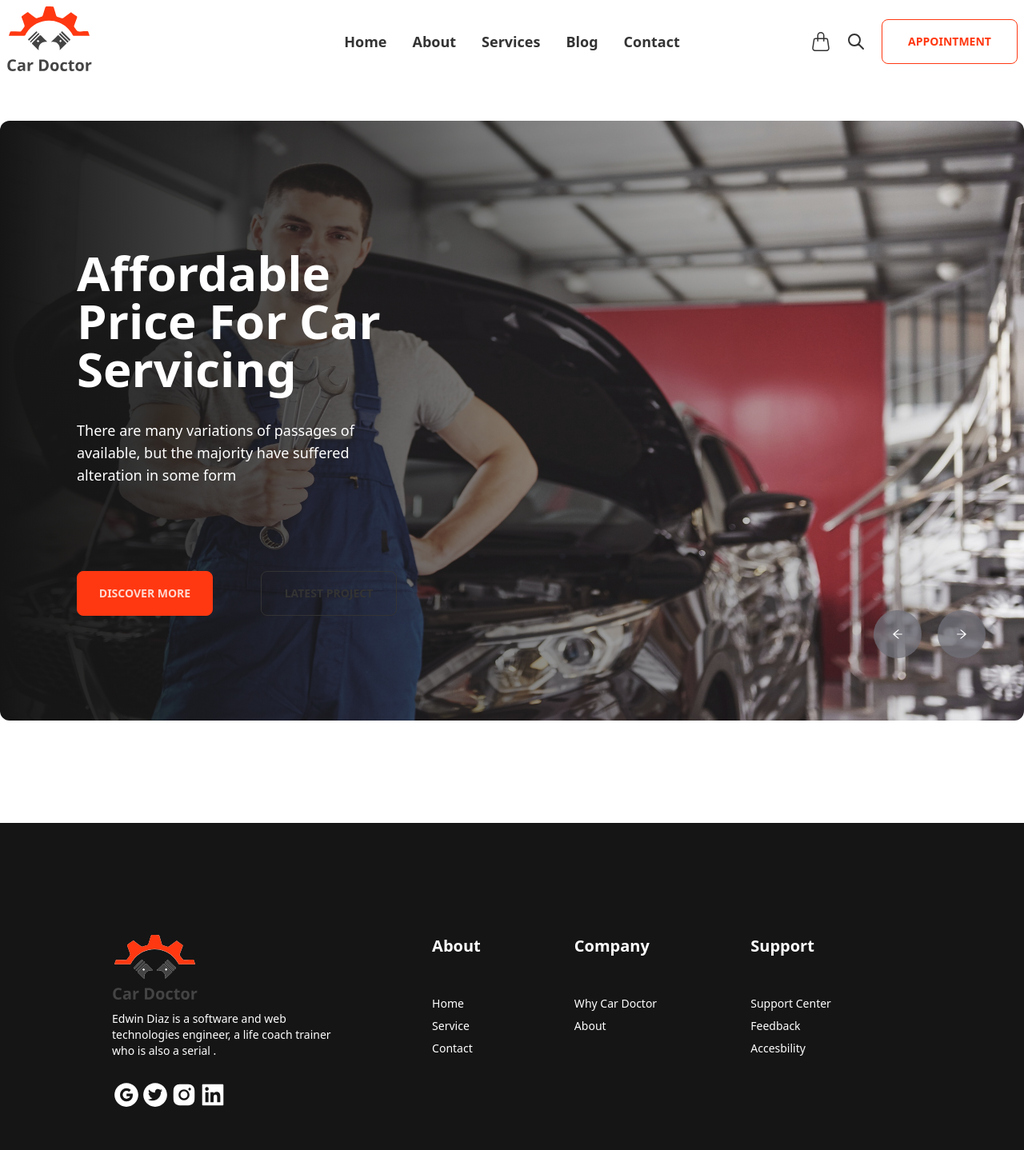
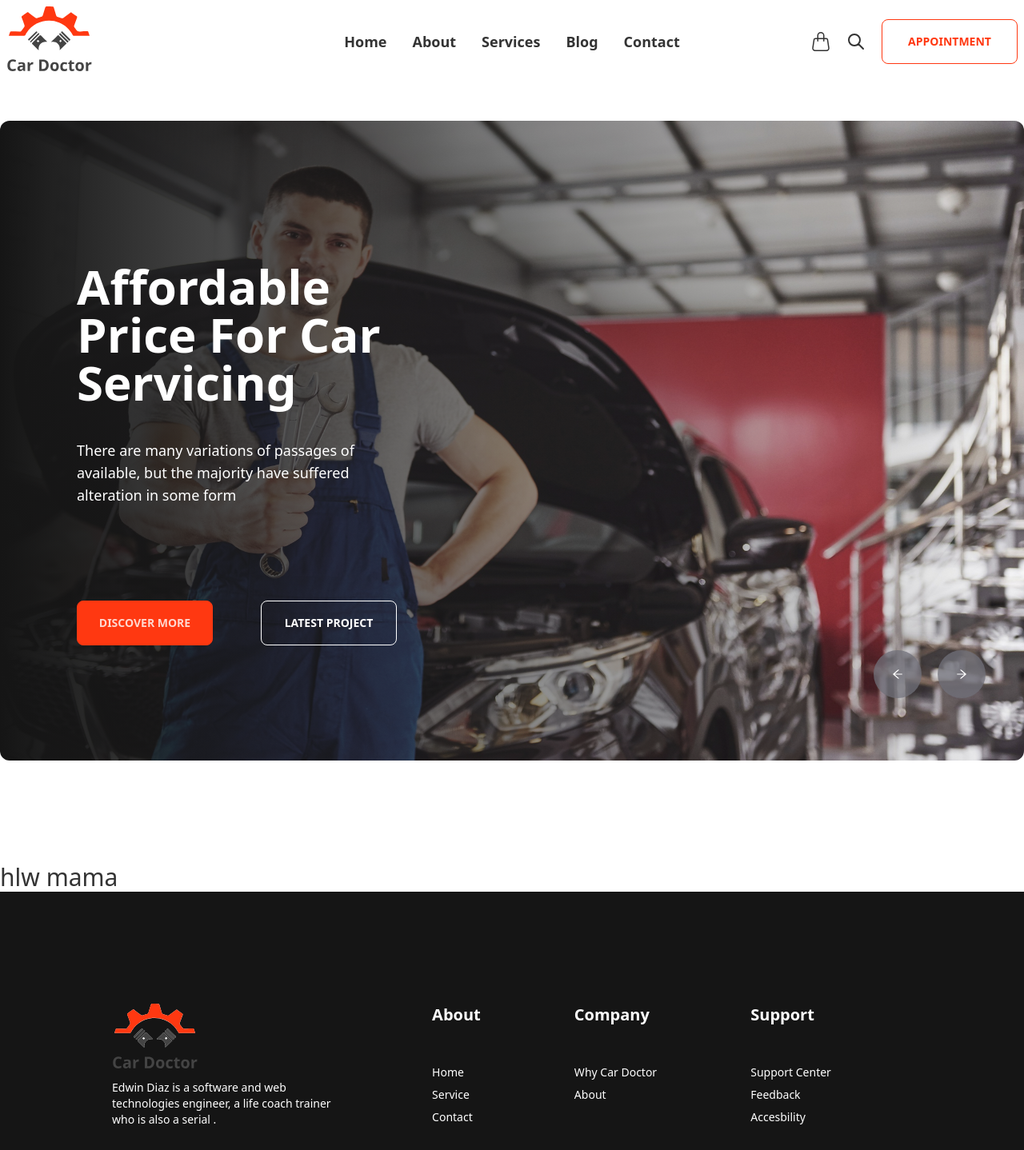
Before and after one commit to RittikSheikh/ginius-car, a React (Vite) app: page / in a window 1280 px wide. Shown: the top 1438 px of the page at 80% size. Built offline with nearby package versions, Linux system fonts and the light colour scheme.

Commit message:
carousel widht and btn color doen

```diff
--- /dev/null
+++ b/src/pages/Homes/AboutUs/AboutUs.jsx
@@ -0,0 +1,10 @@
+
+const AboutUs = () => {
+    return (
+        <div>
+            <p className="text-3xl">hlw mama</p>
+        </div>
+    );
+};
+
+export default AboutUs;
--- a/src/pages/Homes/Carousel/Carousel.jsx
+++ b/src/pages/Homes/Carousel/Carousel.jsx
@@ -49,7 +49,7 @@ const carouselItems = [
 ];
 
     return (
-        <div className="carousel md:max-w-screen-xl md:h-[750px] mx-auto rounded-xl mt-12 mb-32 ">
+        <div className="carousel  md:h-[800px] mx-auto rounded-xl mt-12 mb-32 ">
             {
                 carouselItems.map(item => <CarouselItem key={item.id} data={item}></CarouselItem>)
             }
--- a/src/pages/Homes/Carousel/CarouselItem.jsx
+++ b/src/pages/Homes/Carousel/CarouselItem.jsx
@@ -2,12 +2,12 @@ import "./CarouselItem.css";
 import { AiOutlineArrowLeft, AiOutlineArrowRight } from 'react-icons/ai';
 
 
-const CarouselItem = ({data}) => {
-    const {id, image, next, prev} = data;
+const CarouselItem = ({ data }) => {
+  const { id, image, next, prev } = data;
   return (
     <div id={`slide${id}`} className="carousel-item relative w-full">
       <div className="img-gradient w-full h-full">
-        <img  src={image} className="w-full h-full" />
+        <img src={image} className="w-full h-full" />
       </div>
       <div className="absolute flex justify-between transform -translate-y-1/2 top-1/3 left-5 md:left-24">
         <h1 className="md:text-6xl text-white font-bold">Affordable <br /> Price For Car <br /> Servicing</h1>
@@ -17,7 +17,7 @@ const CarouselItem = ({data}) => {
       </div>
       <div className="absolute flex justify-between transform -translate-y-1/2 mt-7 top-3/4 left-5 md:left-24 w-3/4 md:w-[400px]">
         <button className="btn  btn-secondary md:w-[170px] md:h-[56px]">Discover More</button>
-        <button className="btn btn-outline  btn-base-100 md:w-[170px] md:h-[56px]">Latest Project</button>
+        <button className="btn btn-outline text-white hover:btn-secondary md:w-[170px] md:h-[56px]">Latest Project</button>
       </div>
       <div className="absolute flex justify-between transform -translate-y-1/2 gap-5 right-2  md:right-12 bottom-2 md:bottom-12">
         <a href={`#slide${prev}`} className="btn btn-circle bg-opacity-75 bg-zinc-500 border-none hover:btn-secondary md:w-[60px] md:h-[60px] text-base text-white"><AiOutlineArrowLeft></AiOutlineArrowLeft></a>
--- a/src/pages/Homes/Home/Home.jsx
+++ b/src/pages/Homes/Home/Home.jsx
@@ -1,11 +1,12 @@
-import React from 'react';
 import "./Home.css";
 import Carousel from '../Carousel/Carousel';
+import AboutUs from "../AboutUs/AboutUs";
 
 const Home = () => {
     return (
         <div>
             <Carousel></Carousel>
+            <AboutUs></AboutUs>
         </div>
     );
 };
```
Lines whose indentation alone changed are shown as unchanged.
